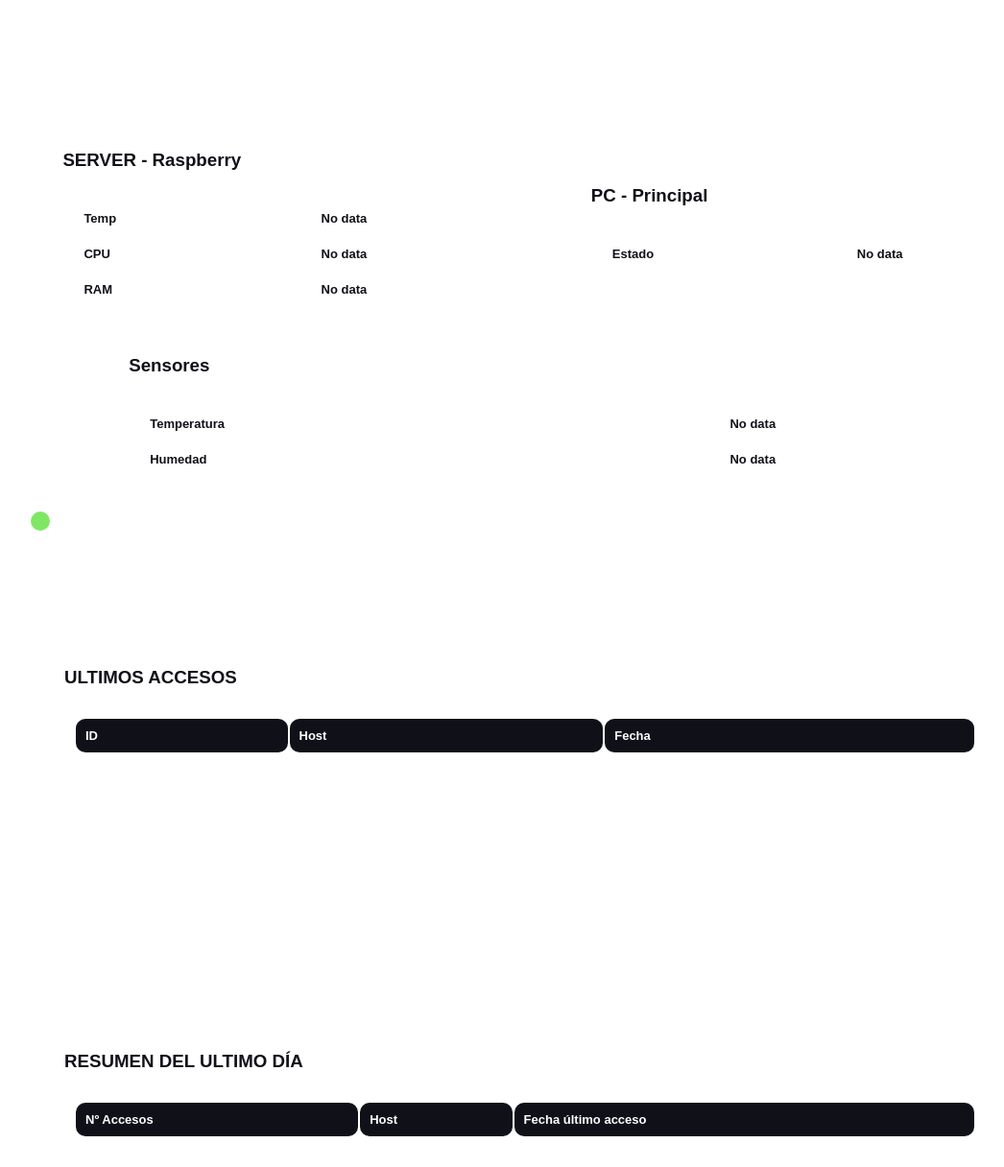
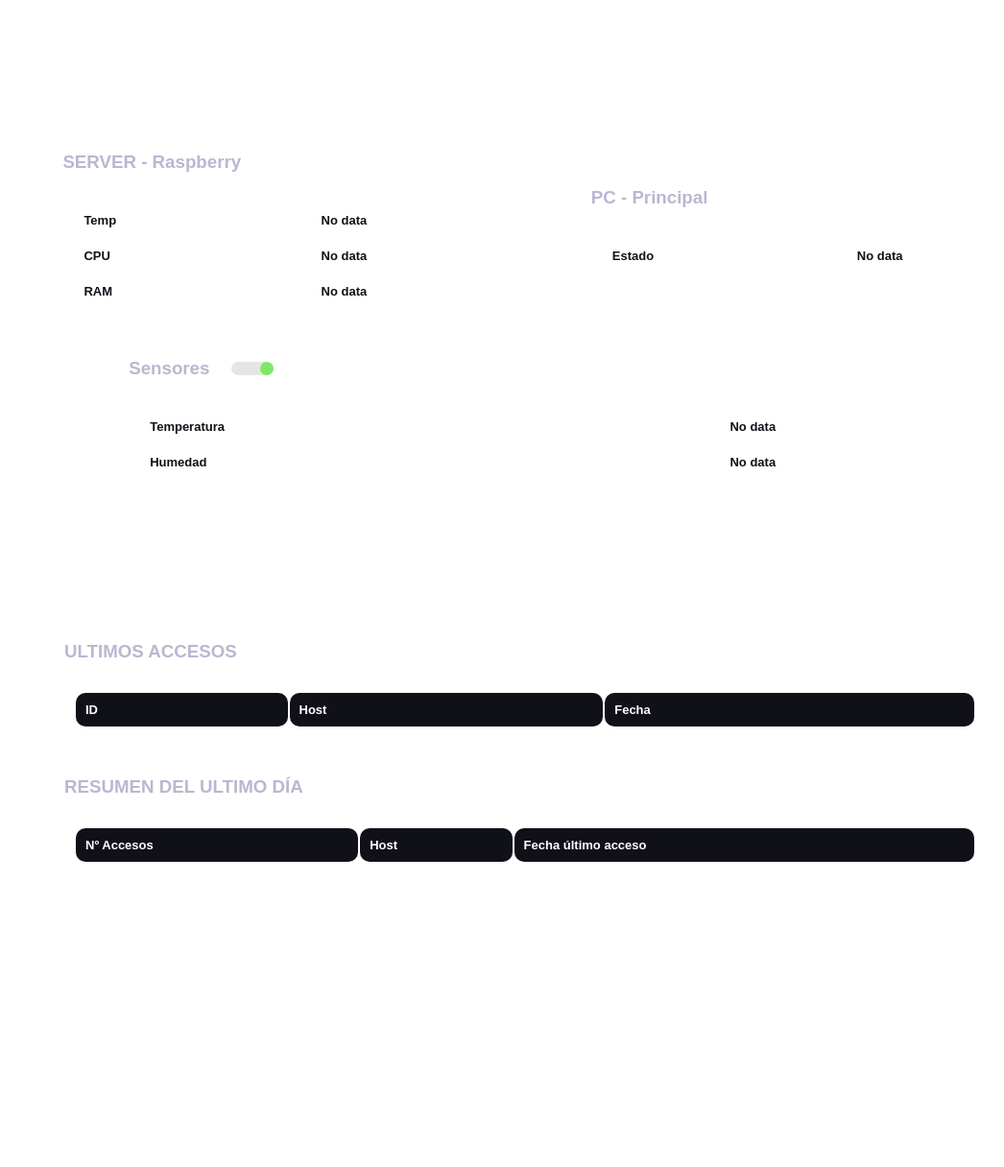
Before and after one commit to alexmncn/rsp-server, a Flask app: template templates/estadisticas.html in a window 1280 px wide. Shown: the part 517-1733 px from the top of the page at 96% size, without its empty margins (93-1139 px from the left). After the commit the page ends 1415 px from the top, so only its background shows below. Run offline with Flask 3, Linux system fonts and the light colour scheme; the template is opened without the code that fills it, so the values that code supplies are empty; parts of the project's set-up code (start-up, migrations or seed data) failed here and were passed over; some web fonts are replaced.

Commit message:
Retoques del boton. Tamaño + animacion fondo

```diff
--- a/static/styles-estadisticas.css
+++ b/static/styles-estadisticas.css
@@ -110,8 +110,8 @@
 
 h3 {
   margin-left: 12.5%;
-  color: #101019;
   font-weight: bold;
+  margin-top: 0px;
 }
 
 @media(max-width: 600px) {
@@ -139,16 +139,18 @@
 
 .table3,
 .table4,
-.table5 {
+.table5_1 {
   flex: 1 1 400px;
   flex-direction: column;
   width: 100%;
+  margin-top: 20px;
 }
 
 .table5,
 .table6 {
   width: 100%;
   text-align: left;
+  margin-top: 20px;
 }
 
 /*TABLAS*/
@@ -181,11 +183,17 @@
 }
 
 /* Interruptor */
+.titulo-interruptor {
+  display: flex;
+  align-items: center;
+}
+
 .interruptor_save_data {
   background-color: rgba(255, 255, 255, 0.5);
-  padding: 5px;
+  padding: 2.8px;
   border-radius: 20px;
-  width: 50px;
+  width: 45px;
+  margin-left: 20px;
 }
 
 .interruptor_save_data svg {
@@ -193,18 +201,23 @@
 }
 
 .interruptor_save_data circle {
-  cx: 10;
-  cy: 10;
-  r: 10;
+  cx: 7;
+  cy: 7;
+  r: 7;
   fill: rgb(231, 76, 60);
 }
 
-.interruptor-desactivado {
 
+.interruptor-desactivado svg {
+  animation: moveCircleLeft 0.4s cubic-bezier(0.22, 0.61, 0.36, 1) forwards;
 }
 
-.interruptor-desactivado svg {
-  animation: moveCircleLeft 0.5s ease-out forwards;
+.interruptor-desactivado #fondo-interruptor {
+  height: 14px;
+  background-color: rgba(1, 1, 1, 0.1);
+  border-radius: 20px;
+
+  animation: fondoLeft 0.2s cubic-bezier(0.22, 0.61, 0.36, 1) forwards;
 }
 
 .interruptor-activado circle {
@@ -212,7 +225,15 @@
 }
 
 .interruptor-activado svg {
-  animation: moveCircleRight 0.5s ease-out forwards;
+  animation: moveCircleRight 0.4s cubic-bezier(0.22, 0.61, 0.36, 1) forwards;
+}
+
+.interruptor-activado #fondo-interruptor {
+  height: 14px;
+  background-color: rgba(1, 1, 1, 0.1);
+  border-radius: 20px;
+
+  animation: fondoRight 0.4s cubic-bezier(0.22, 0.61, 0.36, 1) forwards;
 }
 
 @keyframes moveCircleLeft {
@@ -233,6 +254,23 @@
   }
 }
 
+@keyframes fondoRight {
+  0%{
+    width: 14px;
+  }
+  100%{
+    width: 43px;
+  }
+}
+
+@keyframes fondoLeft {
+  0%{
+    width: 43px;
+  }
+  100%{
+    width: 14px;
+  }
+}
 
 /*---- errores ----*/
 .error {
--- a/templates/estadisticas.html
+++ b/templates/estadisticas.html
@@ -95,8 +95,18 @@
         </table>
       </div>
 
-      <div class="table5">
-        <h3>Sensores</h3>
+      <div class="table5_1">
+        <div class="titulo-interruptor">
+          <h3>Sensores</h3>
+          <div id="interruptor" class="interruptor_save_data">
+            <div id="fondo-interruptor" class"">
+              <svg width="14" height="14">
+                <circle id="circulo_interruptor" cx="7" cy="7" r="7"/>
+              </svg>
+            </div>
+          </div>
+        </div>
+
         <table border="1" id="tabla5-sens">
           <tbody>
             <tr data-id="temperature">
@@ -109,11 +119,6 @@
             </tr>
           </tbody>
         </table>
-        <div id="interruptor" class="interruptor_save_data">
-          <svg width="20" height="20">
-            <circle id="circulo_interruptor" cx="10" cy="10" r="10"/>
-          </svg>
-        </div>
       </div>
 
     </div>
```
